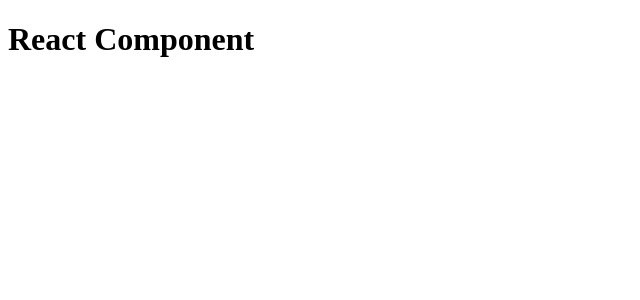
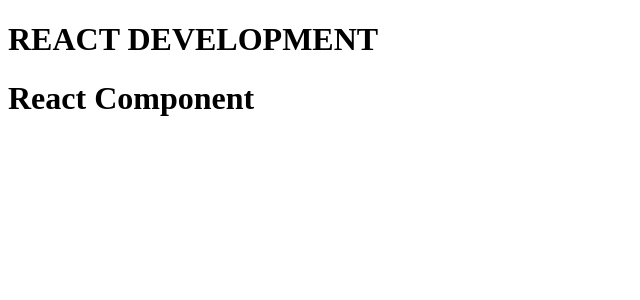
Before and after one commit to saiteja9177/Namaste-react, a React (Vite) app: page / in a window 1280 px wide. Shown: the top 300 px of the page, without its empty margins (0-640 px from the left). Built offline with nearby package versions, Linux system fonts and the light colour scheme.

Commit message:
React 2 components

```diff
--- a/App.js
+++ b/App.js
@@ -1,15 +1,18 @@
 import React from "react";
 import ReactDOM from "react-dom/client";
 
-const jsxHeading = (
-  <h1 className="head" id="heading">
+const Title = () => (
+  <h1 className="head" tabIndex="5">
     REACT DEVELOPMENT
   </h1>
 );
 
-const HeadingComponent = () => {
-    return <h1>React Component</h1>
-}
+const HeadingComponent = () => (
+    <div id="container">
+    <Title/>
+     <h1 className="heading">React Component</h1>
+     </div>
+)
 
 const root = ReactDOM.createRoot(document.getElementById("root"));
 root.render(<HeadingComponent/>);
```
